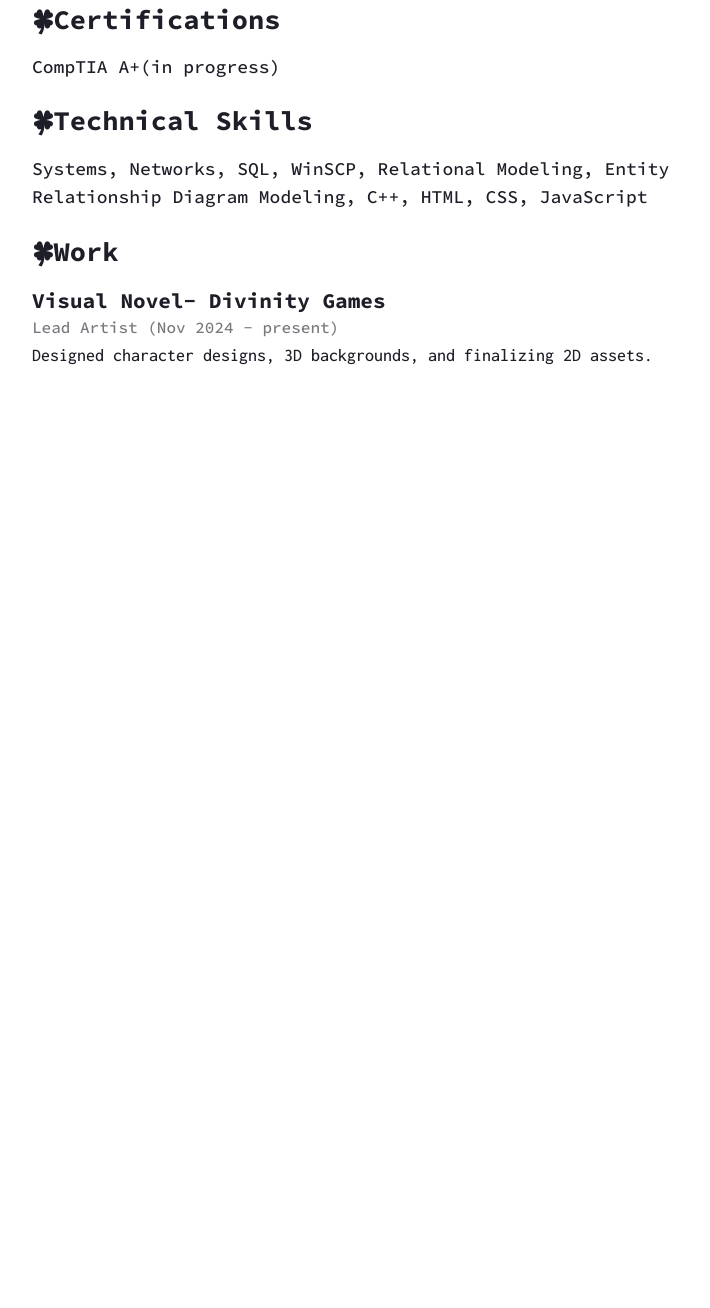
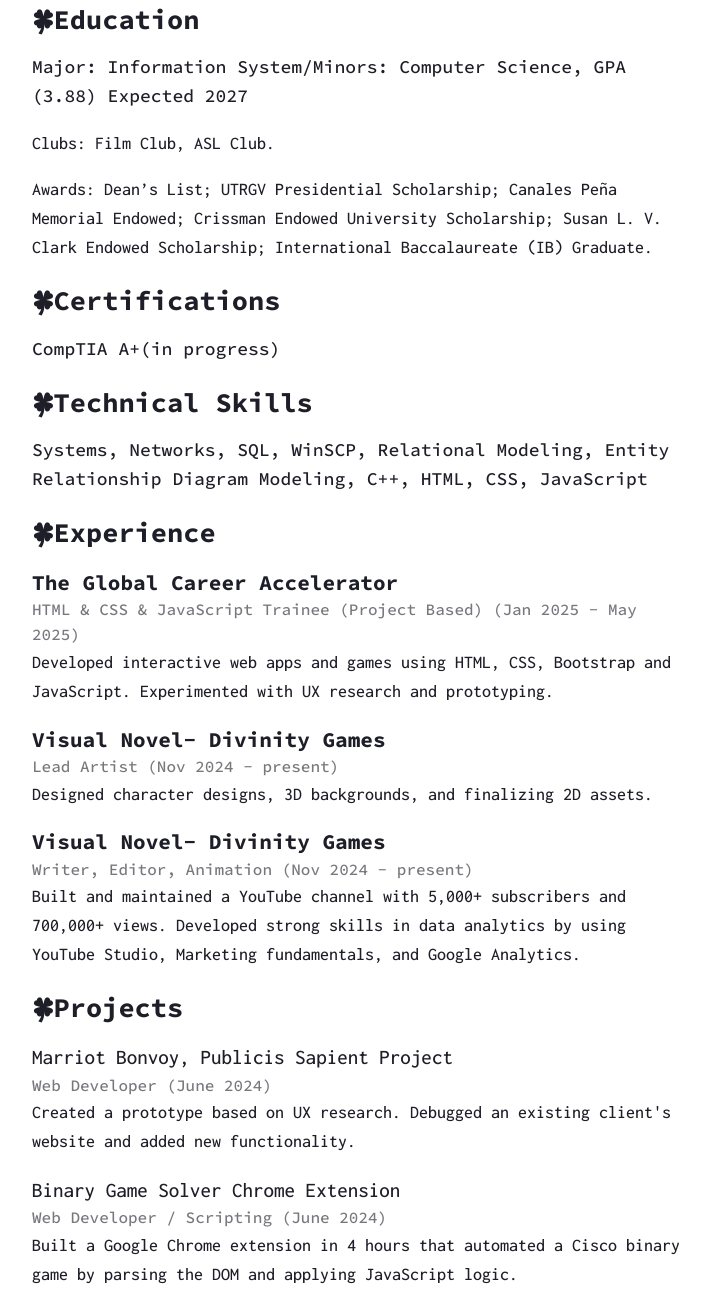
Before and after one commit to vivianamo/vivianamo.github.io, a website: page index.html in a window 1280 px wide. Shown: the part 416-1724 px from the top of the page, without its empty margins (283-993 px from the left). Before the commit the page ends 806 px from the top, so only its background shows below. Drawn offline with Linux system fonts and the light colour scheme.

Commit message:
Changes to home page website and removing old unneccesary comments

```diff
--- a/index.html
+++ b/index.html
@@ -16,24 +16,20 @@
     <link rel="preconnect" href="https://fonts.googleapis.com">
     <link rel="preconnect" href="https://fonts.gstatic.com" crossorigin>
     <link href="https://fonts.googleapis.com/css2?family=Indie+Flower&display=swap" rel="stylesheet">
-
     <link href="styles.css" rel="stylesheet" />
     <script src="script.js" defer></script>
   </head>
   <body id="home" class="">
-    <!-- TODO animate the going back to home section thing like a nice sliding thing or something also keep in mind the use case, if on another webpage, it has to link back to this webpage? -->
     <div id="navbar" class="inconsolata-body nav-gradient">
       <div class="nav-container">
         <a href="#home">Home</a>
         <a href="blog.html">Blog </a>
         <!-- <a href="#projects">Projects </a> -->
-        <!-- If taking to another page/section use an <a>. If clicking should do something on the page(open a menu, toggle dark mode, play a sound, use a <button>) -->
         <button class="dark-mode-button" onclick="toggleDarkMode()">
           🌜&#xFE0E;
         </button>
       </div>
     </div>
-    <!-- The main and body should be separated, so that the navbar can have its own margins -->
     <main>
         <h1 class="inconsolata-heading">Viviana Moro-Ochoa</h1>
         <div>
@@ -43,9 +39,6 @@
                 solutions that actually help people. I also love getting in the weeds
                 and truly understanding something and sharing that with other people.
             </p>
-        <!-- TODO add a background thing that like changes a bit with time,
-          like i saw someone do a tree branch, we could do like a plant swaying
-          in the background and it can fade in or something. i don't know? -->
             <p class="inconsolata-body"></p>
         </div>
         <div>
@@ -53,16 +46,12 @@
         </div>
         <div class="card">
             <div class="container">
-          <!-- github svg icon site:github.com -->
                 <div class="inconsolata-body links">
-            <a href="mailto:vivianamoroochoa@gmail.com">Email</a>
-            <!-- target="blank" tells the browser to open the link in a new tab rel="noopener noreferrer" prevents the new page from being able to mess with the tab that opened it-->
-            <a
-              href="https://www.linkedin.com/in/vivianamoro-ochoa/"
+                    <a href="mailto:vivianamoroochoa@gmail.com">
+                    Email </a>
+                    <a href="https://www.linkedin.com/in/vivianamoro-ochoa/"
                        target="_blank"
-              rel="noopener noreferrer"
-              >LinkedIn</a
-            >
+                       rel="noopener noreferrer">LinkedIn</a>
                     <a href="https://github.com/vivianamo" target="_blank" rel="noopener noreferrer">GitHub</a>
                     <!-- <a href="#GitHub">Twitter</a> -->
                     <!-- <a href="#GitHub">Twitch</a> -->
@@ -76,11 +65,19 @@
         </div>
         <div>
             <h2 class="source-code-pro-heading">
+                🍀&#xFE0E;Education
+            </h2>
+            <p class="source-code-pro-body">Major: Information System/Minors: Computer Science, GPA (3.88) Expected 2027</p>
+            <p>
+                Clubs: Film Club, ASL Club.
+            </p>
+            <p>Awards: Dean’s List; UTRGV Presidential Scholarship; Canales Peña Memorial Endowed; Crissman Endowed University Scholarship; Susan L. V. Clark Endowed Scholarship; International Baccalaureate (IB) Graduate.</p>
+        </div>
+        <div>
+            <h2 class="source-code-pro-heading">
                 🍀&#xFE0E;Certifications
             </h2>
-        <!-- Google IT Support -->
             <p class="source-code-pro-body">CompTIA A+(in progress)</p>
-        <!-- <p class="source-code-pro-body">CompTIA Network+(in progress)</p> -->
         </div>
         <div>
             <h2 class="source-code-pro-heading">🍀&#xFE0E;Technical Skills</h2>
@@ -90,33 +87,64 @@
             </p>
         </div>
         <div>
-        <!-- <h2 class="source-code-pro-heading">Projects</h2> -->
-      <div>
-        <!-- <p class="indie-flower-regular">Sketchbook</p> -->
-      </div>
-        <!-- YouTube Tech channel -->
-        <!-- Personal Website -->
-        <!-- Dance Studio's Website -->
-        <!-- Home Lab Projects -->
-        <!-- <h3 class="source-code-pro-heading">Documentation & Guides</h3> -->
-        <!-- How to Download mp4s for youtube safely -->
-        <!-- Account Security For YouTubers -->
-      </div>
-      <div>
-        <h2 class="source-code-pro-heading">🍀&#xFE0E;Work</h2>
+            <h2 class="source-code-pro-heading">🍀&#xFE0E;Experience</h2>
+            <!--Global Career Accelerator-->
+            <h3 class="work source-code-pro-heading">
+                The Global Career Accelerator
+            </h3>
+            <p class="subtitle wrap source-code-pro-body">
+                HTML & CSS & JavaScript Trainee (Project Based) (Jan 2025 - May 2025)
+            </p>
+            <p class="subtitle-desc inconsolata-body">
+                Developed interactive web apps and games using HTML, CSS, Bootstrap and JavaScript. Experimented with UX research and prototyping.
+            </p>
+            <!--Divinity Games-->
             <h3 class="work source-code-pro-heading">
                 Visual Novel- Divinity Games
             </h3>
-        <p class="role wrap source-code-pro-body">
+            <p class="subtitle wrap source-code-pro-body">
                 Lead Artist (Nov 2024 - present)
             </p>
-        <p class="role-desc inconsolata-body">
+            <p class="subtitle-desc inconsolata-body">
                 Designed character designs, 3D backgrounds, and finalizing 2D assets.
             </p>
-        <!-- Freelance Web Dev, for local companies -->
+            <!--YouTube Channel Creator-->
+            <h3 class="work source-code-pro-heading">
+                Visual Novel- Divinity Games
+            </h3>
+            <p class="subtitle wrap source-code-pro-body">
+                Writer, Editor, Animation (Nov 2024 - present)
+            </p>
+            <p class="subtitle-desc inconsolata-body">
+                Built and maintained a YouTube channel with 5,000+ subscribers and 700,000+ views.
+                Developed strong skills in data analytics by using YouTube Studio, Marketing fundamentals, and Google Analytics.
+            </p>
         </div>
         <div>
-        <!-- <h2 class="source-code-pro-heading">🍀&#xFE0E;Blog</h2> -->
+            <h2 class="source-code-pro-heading">🍀&#xFE0E;Projects</h2>
+            <h3 class="work source-code-pro-heading">
+                <a target="_blank"
+                rel="noopener noreferrer" href="https://github.com/vivianamo/Marriot-Homes-Project">Marriot Bonvoy, Publicis Sapient Project</a>
+            </h3>
+            <p class="subtitle wrap source-code-pro-body">
+                Web Developer (June 2024)
+            </p>
+            <p class="subtitle-desc inconsolata-body">
+                Created a prototype based on UX research. Debugged an existing client's website and added new functionality.
+            </p>
+            <h3 class="work source-code-pro-heading">
+                <a target="_blank"
+                rel="noopener noreferrer" href="https://github.com/vivianamo/binary-solver-extension">Binary Game Solver Chrome Extension</a>
+            </h3>
+            <p class="subtitle wrap source-code-pro-body">
+                Web Developer / Scripting (June 2024)
+            </p>
+            <p class="subtitle-desc inconsolata-body">
+                Built a Google Chrome extension in 4 hours that automated a Cisco binary game by parsing the DOM and applying JavaScript logic.
+            </p>
+        </div>
+        <div>
+             <!--<h2 class="source-code-pro-heading">🍀&#xFE0E;Blog</h2>-->
         </div>
     </main>
   </body>
--- a/styles.css
+++ b/styles.css
@@ -1,14 +1,4 @@
-/* CSS custom properties or CSS variables
-
-It's a way to store a value once and reuse it. --bg is the variable name, and the value it stores.
-
-You can use it with the var function. var(--bg) and it points to what is in that value. */
-
-
-
-/* Change the scroll bar to a nicer color. */
-
-
+/* This is to add a fade in and out transition for whenever the dark-mode toggle is switched on */
 :root {
   --dark-color: rgb(30, 30, 40, 1);
   --light-color: white;
@@ -18,8 +8,6 @@ You can use it with the var function. var(--bg) and it points to what is in that
   --link: #00a0c6;
   --dark-mode-time: 0.3s;
 }
-
-/* This is to add a fade in and out transition for whenever the dark-mode toggle is switched on */
 
 body,
 #navbar,
@@ -52,8 +40,6 @@ main {
   /* sets a maximum width of an element */
   max-width: 650px;
   font-size: 18px;
-  /* auto is horizontally centered in this case. Another way to put it, could be margin: 20px auto 20px auto;
-  */
   margin: 20px auto;
   padding: 0 10px;
 }
@@ -66,7 +52,7 @@ p {
   margin: 1;
 }
 
-/* CSS variables are dynamic, so now the --text and --bg will change automatically */
+
 body.dark-mode {
   --bg: var(--dark-color);
   --text: var(--light-color);
@@ -83,7 +69,7 @@ h3,
 
 .source-code-pro-body {
   font-family: "Source Code Pro", monospace;
-  /* When optical sizing is used, small text sizes are often rendered with thicker strokes and larger serifs, whereas larger text is often rendered more delicately with more contrast between thicker and thinner strokes. */
+
   font-optical-sizing: auto;
   font-weight: 450; /* light */
   font-style: normal;
@@ -108,7 +94,6 @@ span,
 }
 
 #navbar {
-  /* TODO fix the home being a different size for some reason */
   font-size: 18px;
   position: sticky;
   top: 0;
@@ -122,68 +107,22 @@ span,
 
 .nav-gradient {
     /* BELOW IS A GRADIENT */
-  /*************************************************************/
-  /* backgrounds are not separate layers with their own z-index, they are always painted at the very bottom of the element's box */
     background: linear-gradient(to bottom, var(--bg), transparent 100%);
-  /* By default, elements later in the DOM(and with shadows) can appear above others unless you control the layer with the z-index */
-  /* BTW z-index only works on stuff that have position other than static(relative, absolute, fixed, sticky) */
-  /* This z-iondex is compared with the sibling elements in the dom like main or footer. */
     z-index: 1000;
+    /* BELOW IS THE BLUR */
 
-  /* BELOW IS THE BLUR */
-  /***********************************************************/
-  /* TO add BLUR */
     backdrop-filter: blur(10px);
     /* Safari Blur */
     -webkit-backdrop-filter: blur(6px);
 
-  /* Fade the blur bottom -> top */
-  /* Mask image, lets you control visibility of an element with an image or gradient. Black = fully visible, transparent - fully hidden, gray = partial. */
     -webkit-mask-image: linear-gradient(to bottom, gray 40%, transparent 100%);
     /* no repeat, because we want a single fade */
     -webkit-mask-repeat: no-repeat;
     -webkit-mask-size: 100% 100%;
-
     mask-image: linear-gradient(to bottom, gray 40%, transparent 100%);
     mask-repeat: no-repeat;
     mask-size: 100% 100%;
 }
-
-/* ::before is a pseudo-element, it lets you insert extra content before the real content of an element */
-/* .nav-gradient::before { */
-/* The containing block is typically the nearest positioned ancestor */
-/* position: absolute;
-  content: "";
-  top: 0;
-  right: 0;
-  bottom: 0;
-  left: 0;
-  background-image: linear-gradient(
-    to bottom,
-    hsl(344, 100%, 50%),
-    hsl(31, 100%, 40%)
-  ); */
-/* This z-index is in the same stacking context within the nav-gradient, not all the elemnets on the page.*/
-/* z-index: -1;
-  transition: opacity 0.5s linear;
-  opacity: 0;
-} */
-
-.blog-item {
-    display: flex;
-    justify-content: space-between;
-    flex-shrink: 0; /* prevent it from compressing */
-}
-
-.blog-item a {
-    word-wrap: break-word;
-}
-
-.blog-item span {
-    white-space: nowrap;
-}
-
-
 
 
 img {
@@ -217,11 +156,9 @@ img {
   opacity: 1;
 }
 
-/* THIS DESCRIBES THE STUFF INSIDE THE NAVBAR, LIKE TEXT AND SPACING */
+
 .nav-container {
-  /*  Top, right, bottom, left */
-  /* rem means, the root font size, so if it is 18, 2 rem is 36  I made it so that there is no padding on the left*/
-  /* below adds a gap */
+
   padding: 0 10px;
   margin: 0 auto;
   max-width: 650px;
@@ -247,15 +184,15 @@ a:hover {
 }
 
 .caption,
-.role {
+.subtitle {
   margin-top: 0;
   margin-bottom: 0px;
   font-size: 16px;
-  /* if line-height is too small, then it might wrap wrong */
+
   opacity: 0.6;
 }
 
-.role-desc {
+.subtitle-desc {
   margin: 0;
   padding: 0;
 }
@@ -283,7 +220,7 @@ a:hover {
 .links {
   display: flex;
   gap: 0.8rem;
-  /* By default flex, makes it so it doesn't automatically wrap children to fix, you can let links wrap inside the card */
+
   flex-wrap: wrap;
 }
 
@@ -303,10 +240,6 @@ a:hover {
 
 .wrap {
   flex-wrap: wrap;
-  /* Some things that stop text from wrapping are
-  white-space: nowrap;
-  overflow:hidden; */
-  /* allow wrapping */
   white-space: normal;
   /* breaks long words/urls if needed */
   word-wrap: break-word;
@@ -322,7 +255,6 @@ a:hover {
 }
 
 
-/* TODO Make this less loud later! */
 /* Chrome, Edge, Safari */
 ::-webkit-scrollbar-track {
   background: var(--bg); /* Light gray track */
@@ -342,3 +274,20 @@ a:hover {
   scrollbar-color: var(--text) var(--bg); /* thumb color, track color */
   scrollbar-width: auto; /* keeps default size */
 }
+
+
+
+/*For blog.index*/
+.blog-item {
+    display: flex;
+    justify-content: space-between;
+    flex-shrink: 0; /* prevent it from compressing */
+}
+
+    .blog-item a {
+        word-wrap: break-word;
+    }
+
+    .blog-item span {
+        white-space: nowrap;
+    }
```
Also changed, not shown: blog.html (+0 -3 lines). Lines whose indentation alone changed are shown as unchanged.
